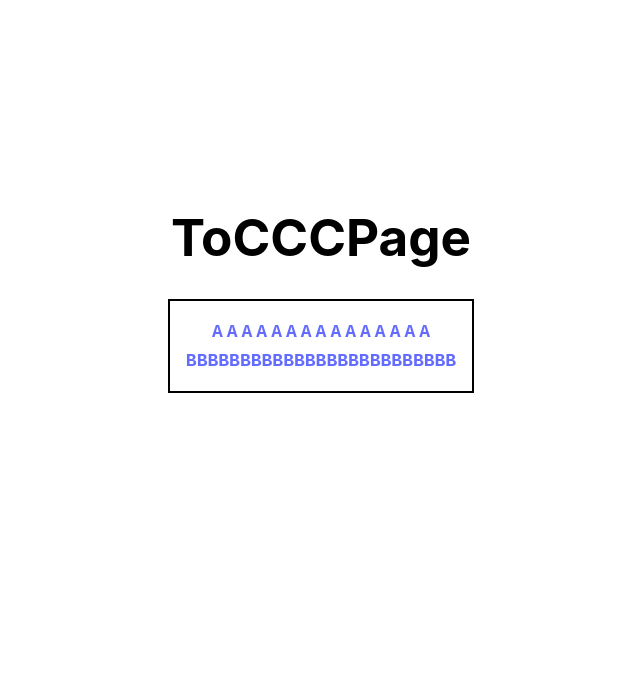
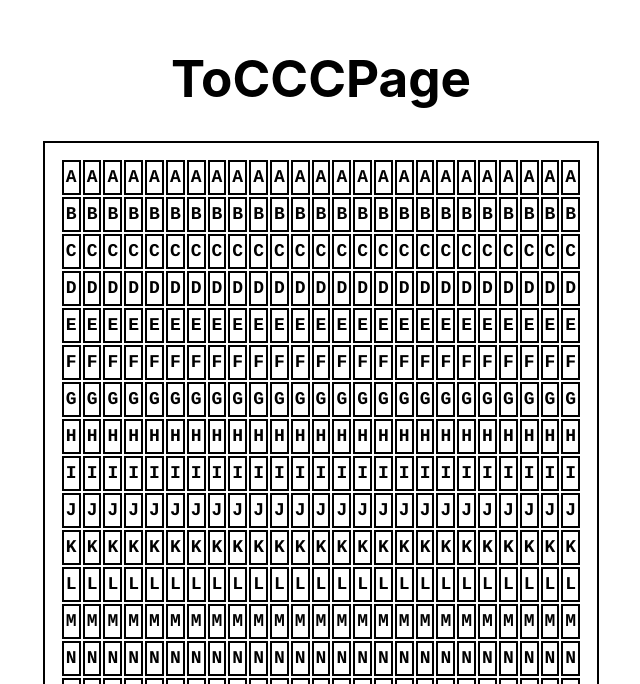
Before and after one commit to shunsuke-tamura/image_qr_code_communication, a React (Vite) app: page /to-ccc in a window 1280 px wide. Shown: the part 116-800 px from the top of the page, without its empty margins (319-959 px from the left). Built offline with nearby package versions, Linux system fonts and the light colour scheme.

Commit message:
update: 表示サンプル作成

```diff
--- /dev/null
+++ b/src/constants/index.ts
@@ -0,0 +1,66 @@
+export const charList = [
+  "A",
+  "B",
+  "C",
+  "D",
+  "E",
+  "F",
+  "G",
+  "H",
+  "I",
+  "J",
+  "K",
+  "L",
+  "M",
+  "N",
+  "O",
+  "P",
+  "Q",
+  "R",
+  "S",
+  "T",
+  "U",
+  "V",
+  "W",
+  "X",
+  "Y",
+  "Z",
+  "a",
+  "b",
+  "c",
+  "d",
+  "e",
+  "f",
+  "g",
+  "h",
+  "i",
+  "j",
+  "k",
+  "l",
+  "m",
+  "n",
+  "o",
+  "p",
+  "q",
+  "r",
+  "s",
+  "t",
+  "u",
+  "v",
+  "w",
+  "x",
+  "y",
+  "z",
+  "0",
+  "1",
+  "2",
+  "3",
+  "4",
+  "5",
+  "6",
+  "7",
+  "8",
+  "9",
+  "+",
+  "-",
+];
--- a/src/pages/ToCCC/index.tsx
+++ b/src/pages/ToCCC/index.tsx
@@ -1,42 +1,25 @@
 import "./style.css";
+
+import { charList } from "../../constants";
+
+const colorBlack = "#000000";
 
 const ToCCCPage = () => {
   return (
     <div className="bg">
       <h1 className="primary-text">ToCCCPage</h1>
       <div className="ccc-container">
-        <div className="row">
-          {[...Array(15)].map(() => (
-            <div className="code-container">
-              <a className="code">A</a>
-            </div>
-          ))}
-        </div>
-        <a className="code">B</a>
-        <a className="code">B</a>
-        <a className="code">B</a>
-        <a className="code">B</a>
-        <a className="code">B</a>
-        <a className="code">B</a>
-        <a className="code">B</a>
-        <a className="code">B</a>
-        <a className="code">B</a>
-        <a className="code">B</a>
-        <a className="code">B</a>
-        <a className="code">B</a>
-        <a className="code">B</a>
-        <a className="code">B</a>
-        <a className="code">B</a>
-        <a className="code">B</a>
-        <a className="code">B</a>
-        <a className="code">B</a>
-        <a className="code">B</a>
-        <a className="code">B</a>
-        <a className="code">B</a>
-        <a className="code">B</a>
-        <a className="code">B</a>
-        <a className="code">B</a>
-        <a className="code">B</a>
+        {charList.map((char) => (
+          <div className="row">
+            {[...Array(25)].map(() => (
+              <div className="code-container">
+                <a className="code" style={{ color: colorBlack }}>
+                  {char}
+                </a>
+              </div>
+            ))}
+          </div>
+        ))}
       </div>
     </div>
   );
--- a/src/pages/ToCCC/style.css
+++ b/src/pages/ToCCC/style.css
@@ -19,12 +19,14 @@
 }
 
 .code-container {
-  /* border: 2px solid black; */
+  border: 2px solid black;
   padding: 2px;
+  margin: 1px;
+  aspect-ratio: 1;
 }
 
 .code {
   font-size: 18px;
   font-weight: bolder;
-  font-family: monospace;
+  font-family: Courier, monospace
 }
```
